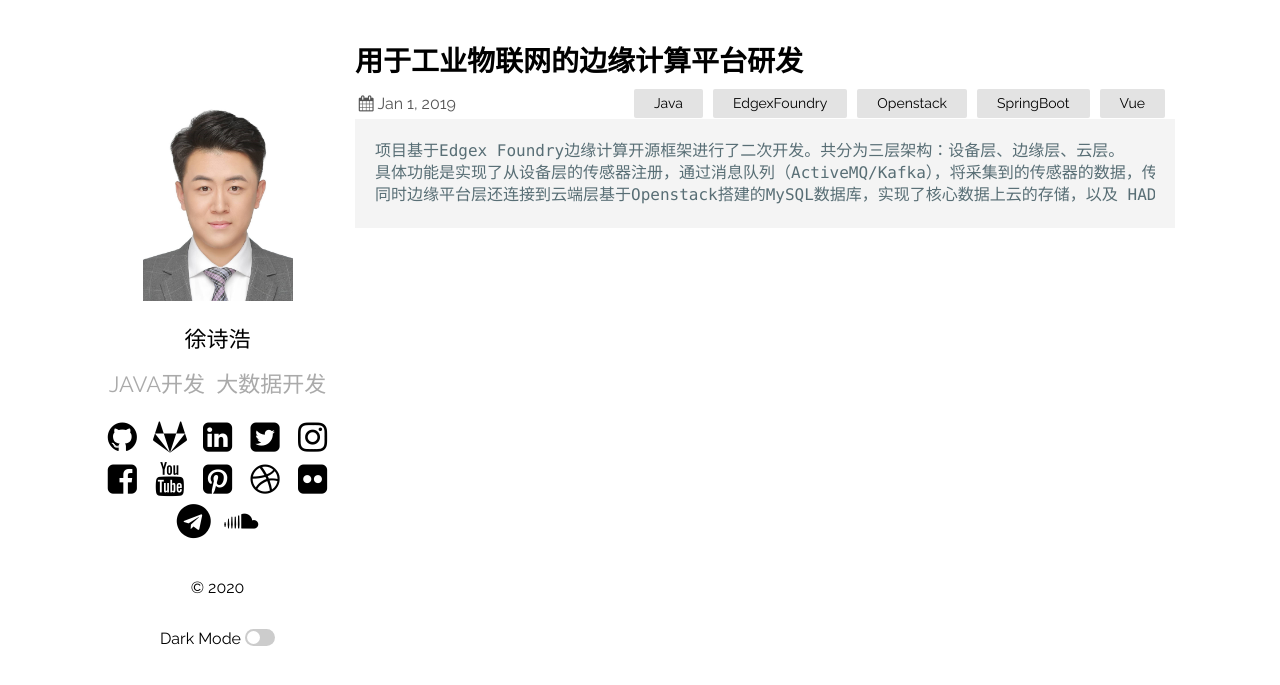
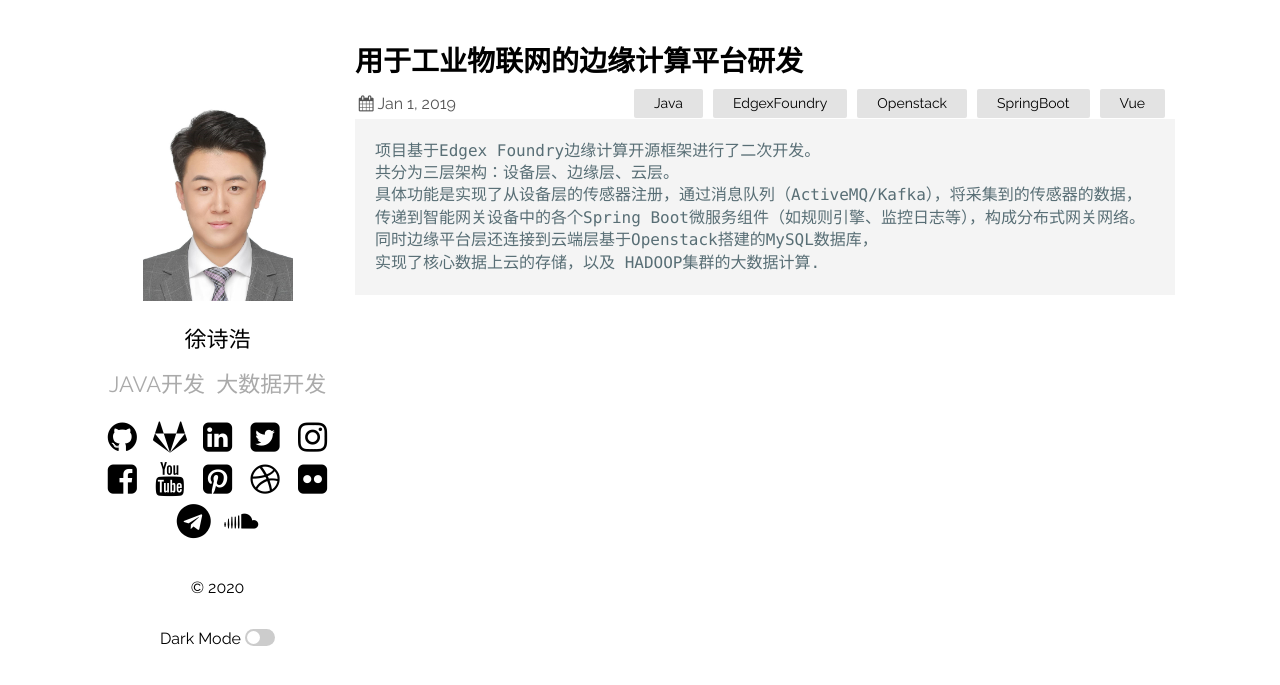
Before and after one commit to xushihao/xushihao.github.io, a Jekyll site: the page built from _posts/2019-01-01-edge-computing.markdown, in a window 1280 px wide. Shown: the top 685 px of the page. Built offline with Jekyll 4.4.1, drawn with Linux system fonts in a browser that asks for light colours.

````diff
--- a/_posts/2019-01-01-edge-computing.markdown
+++ b/_posts/2019-01-01-edge-computing.markdown
@@ -6,7 +6,10 @@ categories: Java EdgexFoundry Openstack SpringBoot Vue
 tag: "项目经历"
 ---
 ```
-项目基于Edgex Foundry边缘计算开源框架进行了二次开发。共分为三层架构：设备层、边缘层、云层。
-具体功能是实现了从设备层的传感器注册，通过消息队列（ActiveMQ/Kafka），将采集到的传感器的数据，传递到智能网关设备中的各个Spring Boot微服务组件（如规则引擎、监控日志等），构成分布式网关网络。
-同时边缘平台层还连接到云端层基于Openstack搭建的MySQL数据库，实现了核心数据上云的存储，以及 HADOOP集群的大数据计算
+项目基于Edgex Foundry边缘计算开源框架进行了二次开发。
+共分为三层架构：设备层、边缘层、云层。
+具体功能是实现了从设备层的传感器注册，通过消息队列（ActiveMQ/Kafka），将采集到的传感器的数据，
+传递到智能网关设备中的各个Spring Boot微服务组件（如规则引擎、监控日志等），构成分布式网关网络。
+同时边缘平台层还连接到云端层基于Openstack搭建的MySQL数据库，
+实现了核心数据上云的存储，以及 HADOOP集群的大数据计算.
 ```
````
